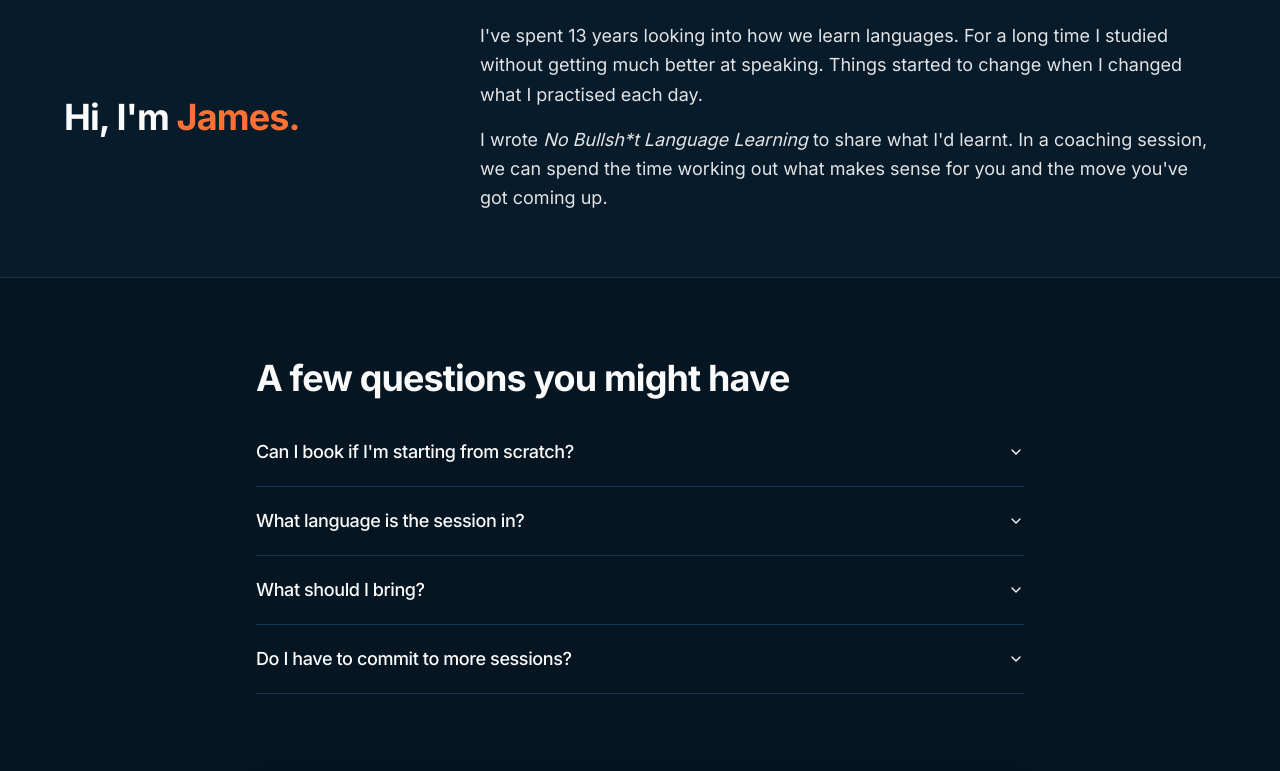
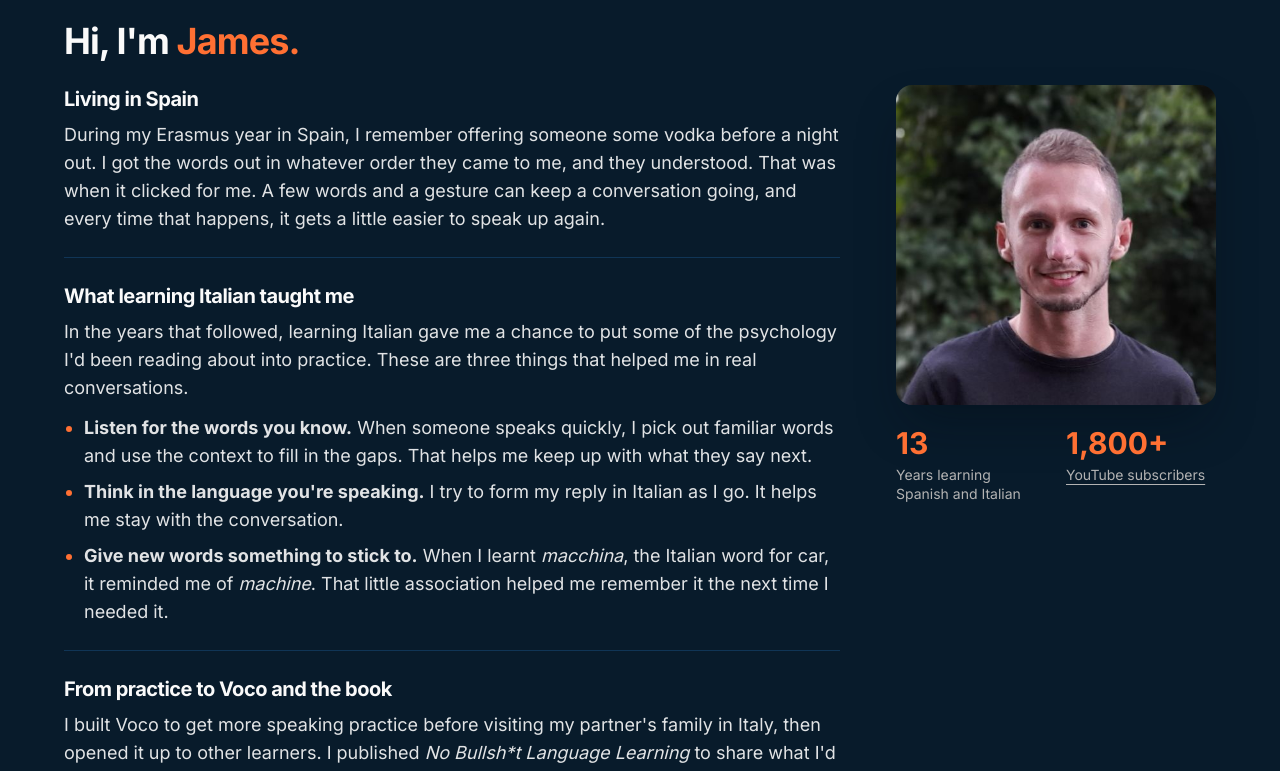
Before and after one commit to hutchy9999/jameshutchinsonlanguages, a React (Vite) app: page /coaching in a window 1280 px wide. Shown: the part 1220-1991 px from the top of the page. Built offline with nearby package versions, Linux system fonts and the light colour scheme; the HTML template or start-up script is replaced by a standard one.

Commit message:
Tell the story behind the language coaching

```diff
--- /dev/null
+++ b/src/components/CoachingAbout.tsx
@@ -0,0 +1,68 @@
+import jamesCloseUp from "@/assets/james-close-up.jpg";
+
+export const CoachingAbout = () => (
+  <section className="border-y bg-card px-4 py-12 sm:px-6 sm:py-16" aria-labelledby="about-heading">
+    <div className="mx-auto max-w-6xl">
+      <h2 id="about-heading" className="text-3xl sm:text-4xl">Hi, I'm <span className="text-primary">James.</span></h2>
+
+      <div className="mt-6 grid gap-7 lg:grid-cols-[minmax(0,1fr)_20rem] lg:gap-14">
+        <div className="grid grid-cols-[5rem_minmax(0,1fr)] items-center gap-3 sm:grid-cols-[7rem_minmax(0,1fr)] sm:gap-6 lg:col-start-2 lg:row-start-1 lg:block">
+          <img
+            src={jamesCloseUp}
+            alt="James Hutchinson"
+            width={500}
+            height={500}
+            loading="lazy"
+            className="aspect-square w-full rounded-xl object-cover shadow-book lg:rounded-2xl"
+          />
+          <dl className="grid grid-cols-2 gap-3 sm:gap-5 lg:mt-5">
+            <div className="flex flex-col-reverse justify-end gap-1">
+              <dt className="text-sm leading-snug text-muted-foreground">Years learning Spanish and Italian</dt>
+              <dd className="text-2xl font-bold text-primary sm:text-3xl">13</dd>
+            </div>
+            <div className="flex flex-col-reverse justify-end gap-1">
+              <dt className="text-sm leading-snug text-muted-foreground">
+                <a href="https://www.youtube.com/@jameshutchinsonlangs" className="underline underline-offset-4 hover:text-primary">
+                  YouTube subscribers
+                </a>
+              </dt>
+              <dd className="text-2xl font-bold text-primary sm:text-3xl">1,800+</dd>
+            </div>
+          </dl>
+        </div>
+
+        <div className="space-y-5 lg:col-start-1 lg:row-start-1 lg:space-y-6">
+          <div>
+            <h3 className="text-xl">Living in Spain</h3>
+            <p className="mt-2 leading-relaxed text-foreground/90 sm:text-lg">
+              During my Erasmus year in Spain, I remember offering someone some vodka before a night out. I got the words out in whatever order they came to me, and they understood. That was when it clicked for me. A few words and a gesture can keep a conversation going, and every time that happens, it gets a little easier to speak up again.
+            </p>
+          </div>
+          <div className="border-t pt-5 sm:pt-6">
+            <h3 className="text-xl">What learning Italian taught me</h3>
+            <p className="mt-2 leading-relaxed text-foreground/90 sm:text-lg">
+              In the years that followed, learning Italian gave me a chance to put some of the psychology I'd been reading about into practice. These are three things that helped me in real conversations.
+            </p>
+            <ul className="mt-3 list-disc space-y-2 pl-5 leading-relaxed text-foreground/90 marker:text-primary sm:text-lg">
+              <li>
+                <strong>Listen for the words you know.</strong> When someone speaks quickly, I pick out familiar words and use the context to fill in the gaps. That helps me keep up with what they say next.
+              </li>
+              <li>
+                <strong>Think in the language you're speaking.</strong> I try to form my reply in Italian as I go. It helps me stay with the conversation.
+              </li>
+              <li>
+                <strong>Give new words something to stick to.</strong> When I learnt <i lang="it">macchina</i>, the Italian word for car, it reminded me of <i>machine</i>. That little association helped me remember it the next time I needed it.
+              </li>
+            </ul>
+          </div>
+          <div className="border-t pt-5 sm:pt-6">
+            <h3 className="text-xl">From practice to Voco and the book</h3>
+            <p className="mt-2 leading-relaxed text-foreground/90 sm:text-lg">
+              I built Voco to get more speaking practice before visiting my partner's family in Italy, then opened it up to other learners. I published <cite>No Bullsh*t Language Learning</cite> to share what I'd learnt, and I talk about what I'm trying now on YouTube. In a coaching session, we'll work out what you can put into practice before your move.
+            </p>
+          </div>
+        </div>
+      </div>
+    </div>
+  </section>
+);
--- a/src/pages/Coaching.tsx
+++ b/src/pages/Coaching.tsx
@@ -2,6 +2,7 @@ import { useEffect } from "react";
 import { ArrowLeft, ArrowRight, Check } from "lucide-react";
 import { Link } from "react-router-dom";
 import jamesPortrait from "@/assets/james-portrait.jpg";
+import { CoachingAbout } from "@/components/CoachingAbout";
 import {
   Accordion,
   AccordionContent,
@@ -130,18 +131,7 @@ const Coaching = () => {
         </div>
       </section>
 
-      <section className="border-y bg-card px-4 py-14 sm:px-6 sm:py-16" aria-labelledby="about-heading">
-        <div className="mx-auto grid max-w-6xl gap-5 md:grid-cols-[1fr_2fr] md:gap-12">
-          <div className="flex items-center gap-4">
-            <img src={jamesPortrait} alt="James Hutchinson" loading="lazy" className="size-16 rounded-lg object-cover md:hidden" />
-            <h2 id="about-heading" className="text-3xl sm:text-4xl">Hi, I'm <span className="text-primary">James.</span></h2>
-          </div>
-          <div className="space-y-4 text-lg leading-relaxed text-foreground/90">
-            <p>I've spent 13 years looking into how we learn languages. For a long time I studied without getting much better at speaking. Things started to change when I changed what I practised each day.</p>
-            <p>I wrote <cite>No Bullsh*t Language Learning</cite> to share what I'd learnt. In a coaching session, we can spend the time working out what makes sense for you and the move you've got coming up.</p>
-          </div>
-        </div>
-      </section>
+      <CoachingAbout />
 
       <section className="px-4 py-14 sm:px-6 sm:py-20" aria-labelledby="faq-heading">
         <div className="mx-auto max-w-3xl">
```
Also changed, not shown: src/assets/james-close-up.jpg (added).
